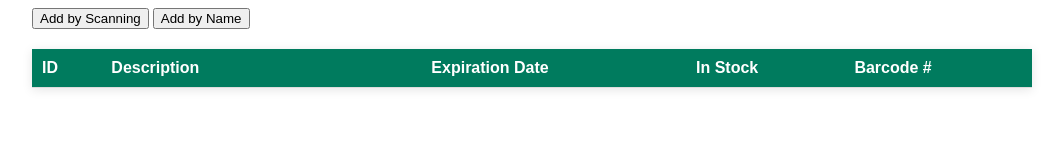
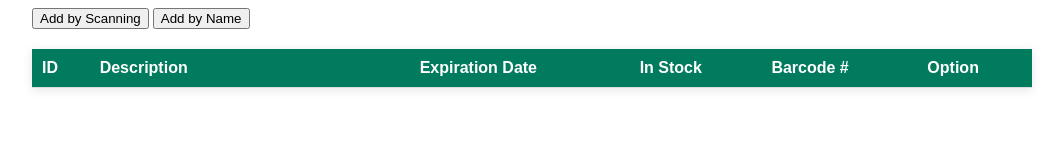
Before and after one commit to ProductMangos/grocery-inventory, a website built with Vite: page index.html in a window 1280 px wide. Shown: the whole page, without its empty margins (108-1171 px from the left). Built offline with nearby package versions, Linux system fonts and the light colour scheme; no server answers.

Commit message:
delete option

```diff
--- a/index.html
+++ b/index.html
@@ -20,6 +20,7 @@
                     <th>Expiration Date</th>
                     <th>In Stock</th>
                     <th>Barcode #</th>
+                    <th>Option</th>
                 </tr>
             </thead>
             <tbody id="tbody"></tbody>
--- a/src/main.ts
+++ b/src/main.ts
@@ -37,7 +37,6 @@ const openAddDialogOnClick = () => {
   });
  }
 
-
  const addItemOnClick = async () => {
   const addButton = document.getElementById("add") as HTMLButtonElement;
 
@@ -57,7 +56,6 @@ const openAddDialogOnClick = () => {
 
   });
  }
-
 
  const openDeleteDialog = async () => {
   const deleteButton = document.querySelectorAll(".delete-btn");
@@ -84,7 +82,6 @@ const openAddDialogOnClick = () => {
     dialogDelete.close("No item to delete");
 
   })
-
  }
 
  const deleteItemOnClick = async (id: string) => {
```
